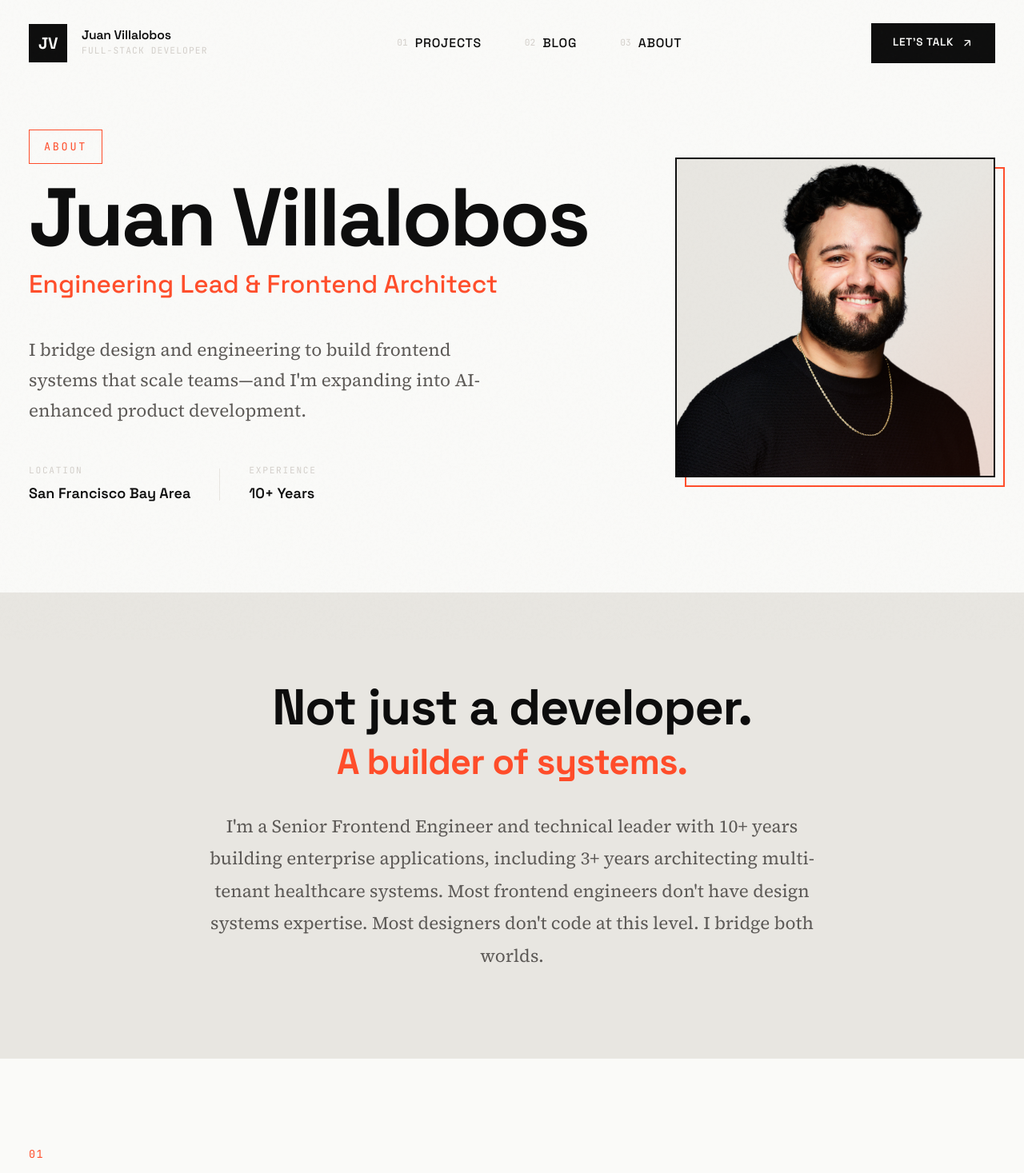
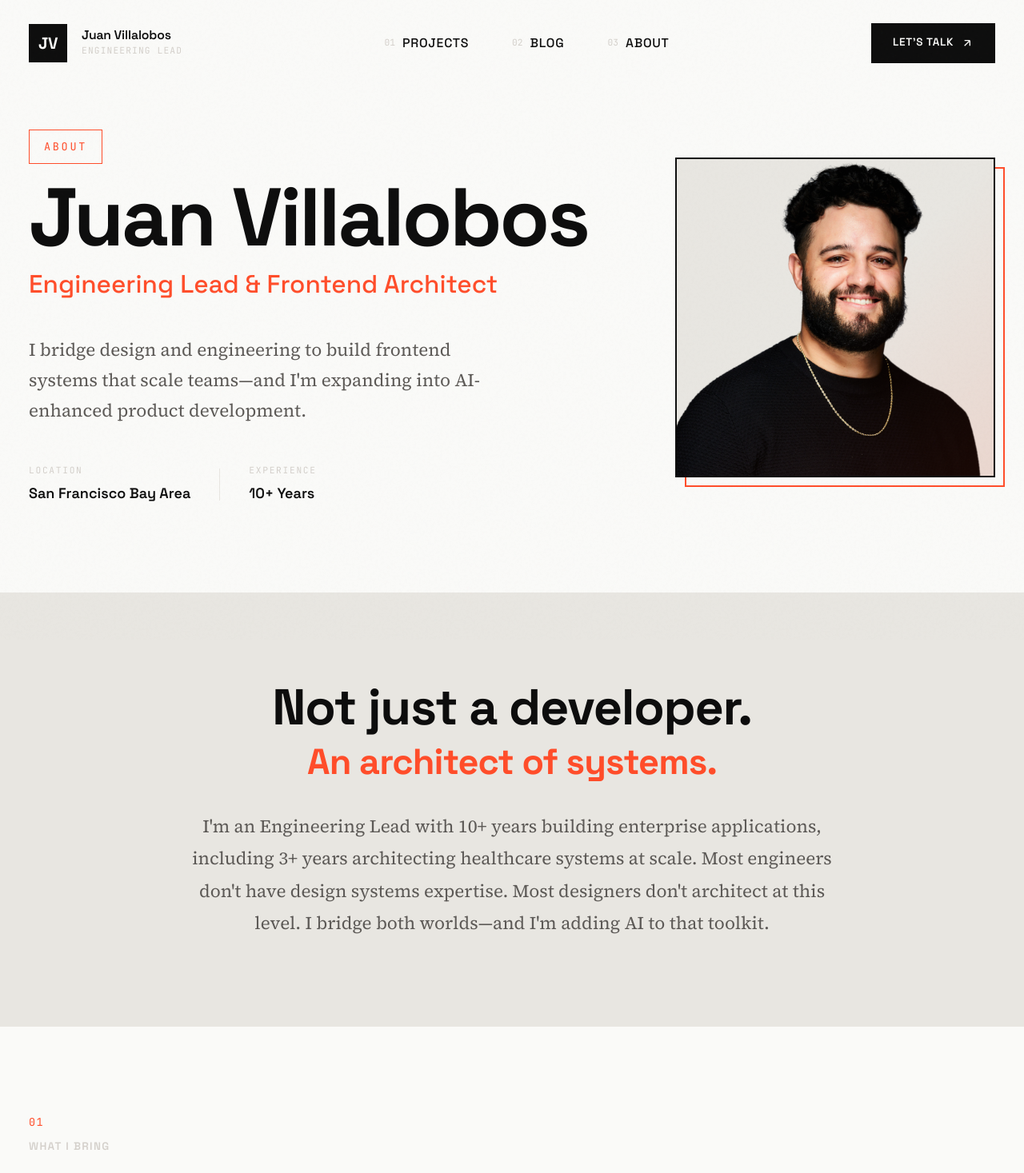
Before and after one commit to jvillalobos22/juanton-dev-portfolio, a Next.js app: page /about in a window 1280 px wide. Shown: the top 1467 px of the page at 80% size. Built offline with nearby package versions, Linux system fonts and the light colour scheme.

Commit message:
apply copy changes across other page

```diff
--- a/pages/about.md
+++ b/pages/about.md
@@ -12,8 +12,8 @@ hero:
 
 intro:
   heading: "Not just a developer."
-  subheading: "A builder of systems."
-  paragraph: "I'm a Senior Frontend Engineer and technical leader with 10+ years building enterprise applications, including 3+ years architecting multi-tenant healthcare systems. Most frontend engineers don't have design systems expertise. Most designers don't code at this level. I bridge both worlds."
+  subheading: "An architect of systems."
+  paragraph: "I'm an Engineering Lead with 10+ years building enterprise applications, including 3+ years architecting healthcare systems at scale. Most engineers don't have design systems expertise. Most designers don't architect at this level. I bridge both worlds—and I'm adding AI to that toolkit."
 
 valueProps:
   - icon: "bridge"
--- a/src/app/about/page.tsx
+++ b/src/app/about/page.tsx
@@ -5,7 +5,7 @@ import AboutContent from "./AboutContent";
 export const metadata: Metadata = {
   title: "About — Juan Villalobos",
   description:
-    "Full-stack developer and UI/UX leader with 10+ years building enterprise applications. Expert in React, TypeScript, and design systems.",
+    "Engineering Lead and Frontend Architect with 10+ years building enterprise systems. I bridge design and engineering to create architectures that scale teams.",
 };
 
 const AboutPage = () => {
--- a/src/app/blog/page.tsx
+++ b/src/app/blog/page.tsx
@@ -9,7 +9,7 @@ import styles from "./blog.module.scss";
 export const metadata: Metadata = {
   title: "Blog — Juan Villalobos",
   description:
-    "Thoughts on frontend development, React, TypeScript, and building better web experiences.",
+    "Writing on frontend architecture, design systems, team leadership, and building AI-enhanced products. Lessons from a decade of engineering.",
 };
 
 const BlogPage = () => {
@@ -33,8 +33,8 @@ const BlogPage = () => {
             <span className={styles.accent}>.</span>
           </h1>
           <p className={styles.heroSubtitle}>
-            Thoughts on mastering development, design, and the endless pursuit
-            of building better interfaces.
+            Lessons from a decade of building enterprise systems—on
+            architecture, leadership, and what it takes to scale teams.
           </p>
         </div>
       </section>
--- a/src/app/projects/page.tsx
+++ b/src/app/projects/page.tsx
@@ -9,7 +9,7 @@ import styles from "./projects.module.scss";
 export const metadata: Metadata = {
   title: "Projects — Juan Villalobos",
   description:
-    "A collection of frontend development projects showcasing React, TypeScript, and modern web solutions.",
+    "Enterprise systems, design architectures, and AI-powered solutions. A decade of building software that scales teams and serves millions.",
 };
 
 const ProjectsPage = () => {
@@ -39,8 +39,8 @@ const ProjectsPage = () => {
             <span className={styles.accent}>.</span>
           </h1>
           <p className={styles.heroSubtitle}>
-            A curated collection of projects showcasing frontend development,
-            design systems, and modern web solutions.
+            Enterprise platforms, design systems, and AI-powered solutions. Each
+            project represents systems thinking at scale.
           </p>
         </div>
       </section>
--- a/src/template/SiteNavigation/SiteNavigation.tsx
+++ b/src/template/SiteNavigation/SiteNavigation.tsx
@@ -33,7 +33,7 @@ const SiteNavigation = () => {
             <span className={styles.logoMark}>JV</span>
             <span className={styles.logoText}>
               <span className={styles.logoName}>Juan Villalobos</span>
-              <span className={styles.logoRole}>Full-Stack Developer</span>
+              <span className={styles.logoRole}>Engineering Lead</span>
             </span>
           </Link>
 
```
